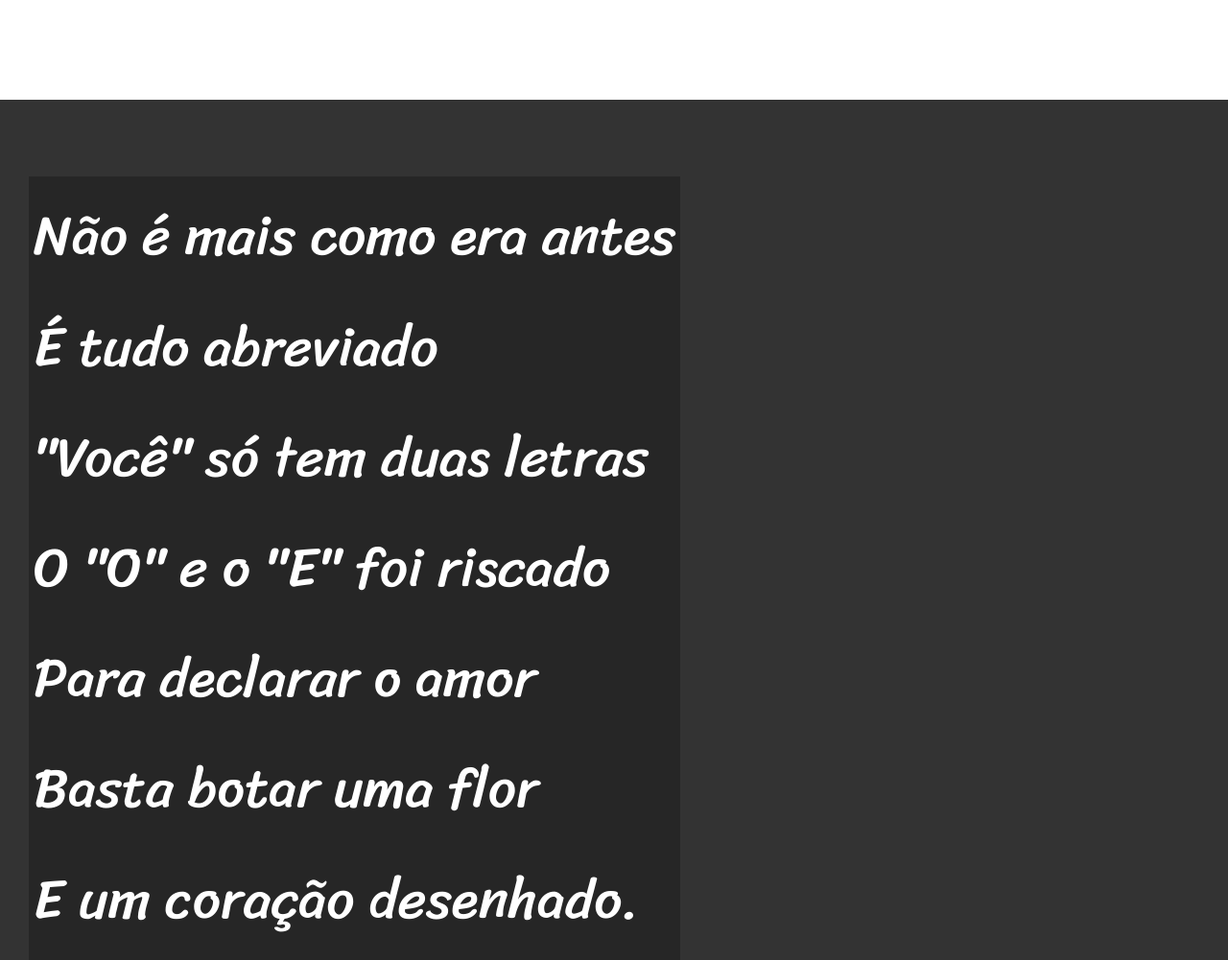
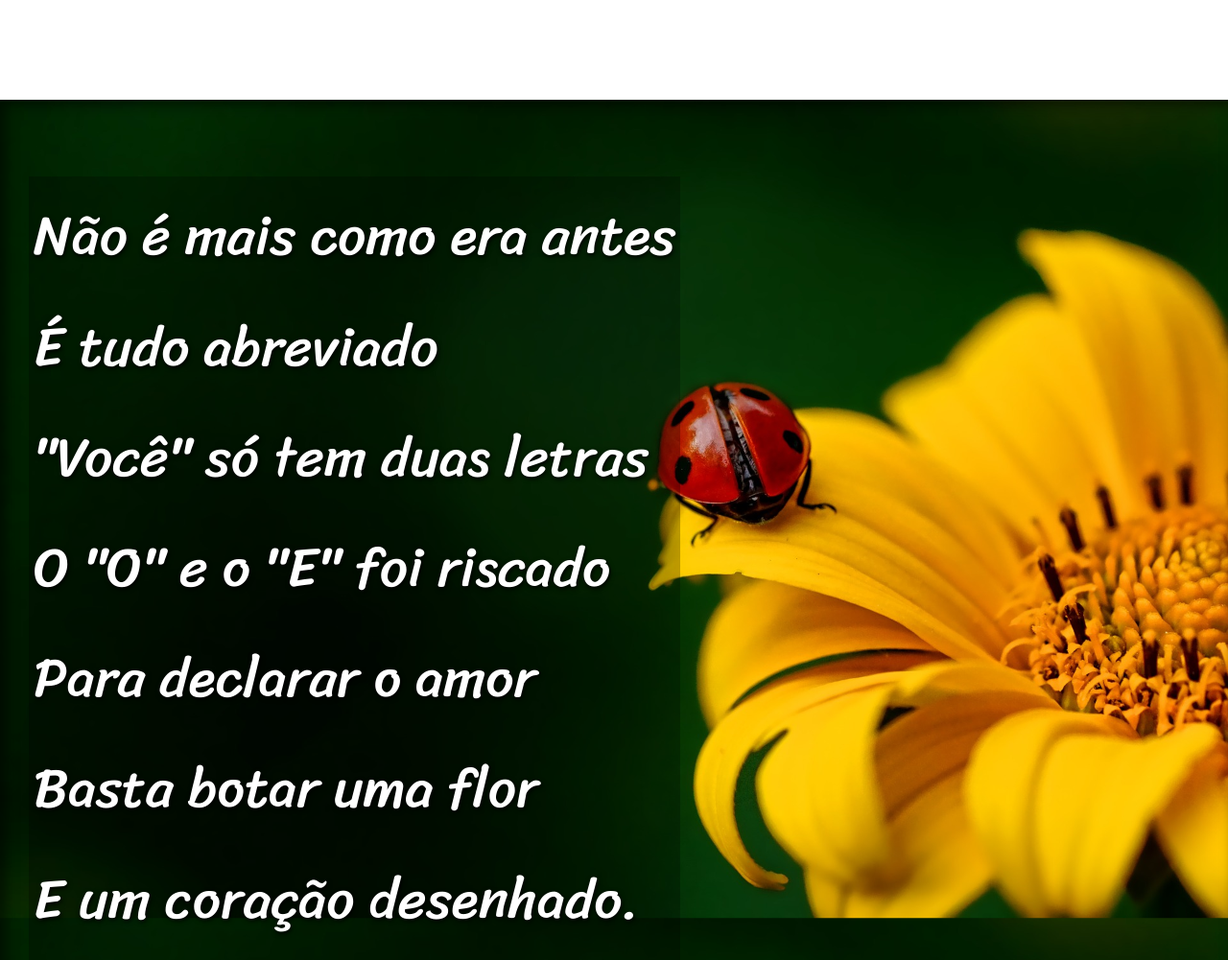
Before and after one commit to DevMiltonCardim/Projeto-cordel, a plain HTML site: page index.html in a window 1280 px wide. Shown: the part 1122-2123 px from the top of the page at 96% size. Drawn offline with Linux system fonts and the light colour scheme; a web font is replaced by a local one.

Commit message:
projeto finalizado

```diff
--- a/estilos/style.css
+++ b/estilos/style.css
@@ -63,12 +63,25 @@ section.normal {
 section.imagem {
     background-color: rgb(51, 51, 51);
     color: white;
+    box-shadow: inset 6px 6px 13px 0px rgba(0, 0, 0, 0.541) ;
+    background-size: cover;
+    background-attachment: fixed;
 }
 
 section.imagem > p {
     display: inline-block;
     padding: 5px;
     background-color: rgba(0, 0, 0, 0.253);
+    text-shadow: 1px 2px 5px rgba(0, 0, 0.567);
+}
+
+section#img01 {
+    background-image: url('../imagens/background001.jpg');
+    background-position: right center;
+}
+
+section#img2 {
+    background-image: url('../imagens/background002.jpg');
 }
 
 footer {
--- a/index.html
+++ b/index.html
@@ -24,7 +24,7 @@
             </p>
     </section>
 
-        <section class="imagem">
+        <section class="imagem" id="img01">
             <p>
                 Não é mais como era antes <br>
                 É tudo abreviado <br>
@@ -57,7 +57,7 @@
             </p>
         </section>
 
-        <section class="imagem">
+        <section class="imagem" id="img2">
             <p>
                 Tenho saudade das cartas <br>
                 Escritas com a própria mão <br>
@@ -90,7 +90,7 @@
             </p>
         </section>
 <footer>
-    <p>Site criado por gustavo guanabara replicado por milton cardim mota para o cursoemvideo.</p>
+    <p>Site criado por <a href="https://github.com/gustavoguanabara">gustavo guanabara</a> replicado por milton cardim mota para o <a href="#">cursoemvideo</a>.</p>
 </footer>
 </body>
 </html>
```
